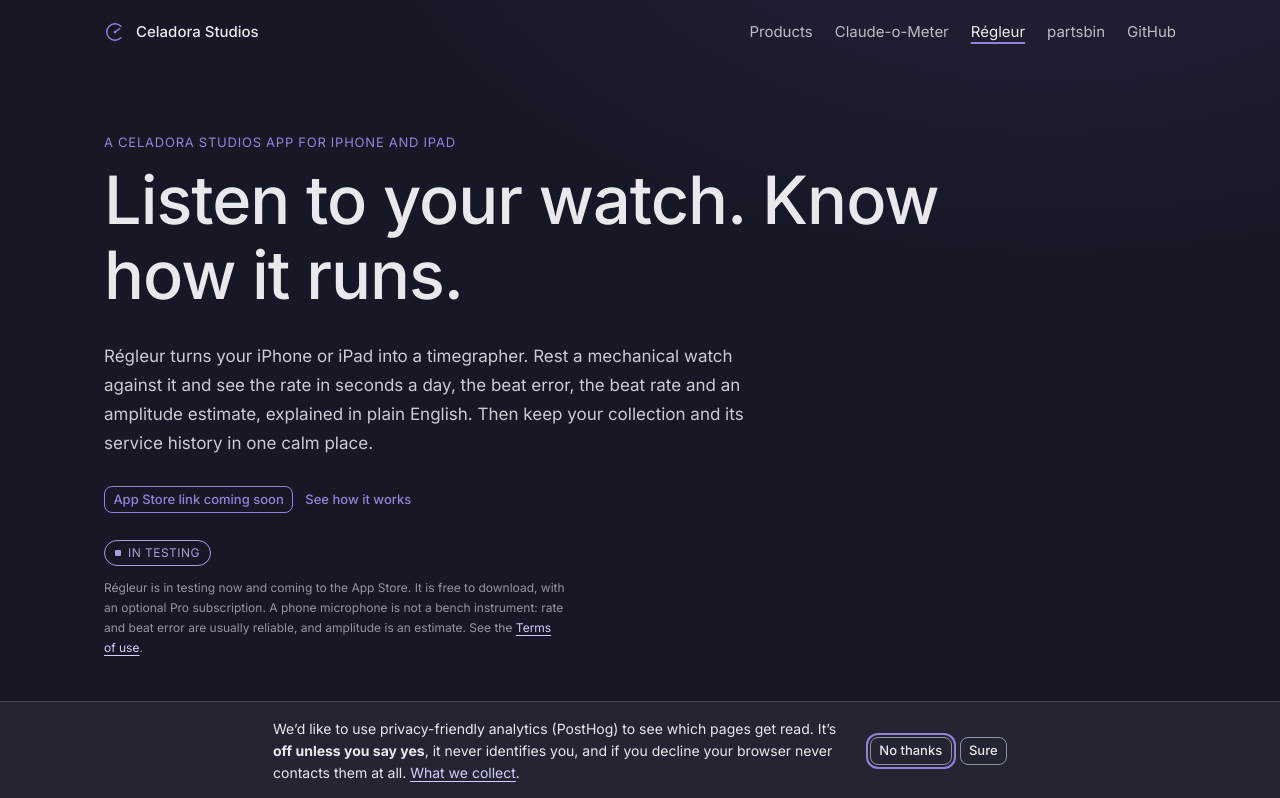
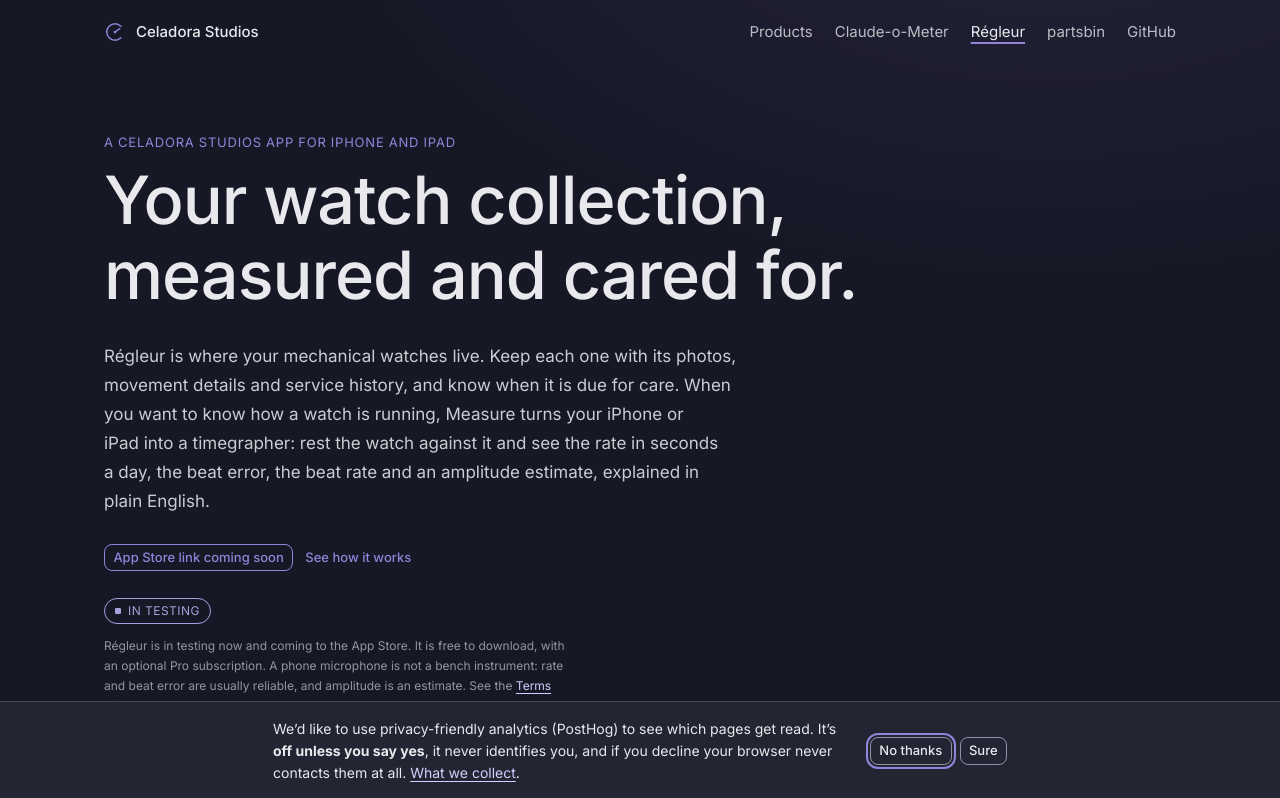
Before and after one commit to celadorastudios/celadora-site, a website: page regleur.html in a window 1280 px wide. Shown: the top 798 px of the page. Drawn offline with Linux system fonts and the light colour scheme.

Commit message:
feat: position Regleur as a collection and care app, with timegrapher as the Measure feature
Co-Authored-By: Claude Sonnet 5.5 <noreply@anthropic.com>

```diff
--- a/regleur.html
+++ b/regleur.html
@@ -4,13 +4,13 @@
 <meta charset="utf-8">
 <meta name="viewport" content="width=device-width, initial-scale=1">
 <title>Régleur · Celadora Studios</title>
-<meta name="description" content="Régleur turns your iPhone into a timegrapher for mechanical watches: rate, beat error, beat rate and an amplitude estimate. Audio never leaves your device.">
+<meta name="description" content="Régleur is your mechanical watch collection and care companion for iPhone and iPad: keep every watch and its service history, and Measure its rate, beat error and amplitude. Audio never leaves your device.">
 <link rel="canonical" href="https://celadora.net/regleur.html">
 <meta property="og:type" content="article">
 <meta property="og:site_name" content="Celadora Studios">
 <meta property="og:url" content="https://celadora.net/regleur.html">
 <meta property="og:title" content="Régleur · Celadora Studios">
-<meta property="og:description" content="Régleur turns your iPhone into a timegrapher for mechanical watches: rate, beat error, beat rate and an amplitude estimate. Audio never leaves your device.">
+<meta property="og:description" content="Régleur is your mechanical watch collection and care companion for iPhone and iPad: keep every watch and its service history, and Measure its rate, beat error and amplitude. Audio never leaves your device.">
 <!-- TODO(owner): replace with /assets/og-regleur.png (1200 x 630) once screenshots exist. -->
 <meta property="og:image" content="https://celadora.net/assets/og-celadora.png">
 <meta property="og:image:width" content="1200">
@@ -18,7 +18,7 @@
 <meta property="og:image:alt" content="Celadora Studios. Small tools that tell you the truth about your own work.">
 <meta name="twitter:card" content="summary_large_image">
 <meta name="twitter:title" content="Régleur · Celadora Studios">
-<meta name="twitter:description" content="Régleur turns your iPhone into a timegrapher for mechanical watches: rate, beat error, beat rate and an amplitude estimate. Audio never leaves your device.">
+<meta name="twitter:description" content="Régleur is your mechanical watch collection and care companion for iPhone and iPad: keep every watch and its service history, and Measure its rate, beat error and amplitude. Audio never leaves your device.">
 <meta name="twitter:image" content="https://celadora.net/assets/og-celadora.png">
 <link rel="icon" href="favicon.ico" sizes="any">
 <link rel="icon" type="image/svg+xml" href="favicon.svg">
@@ -57,12 +57,14 @@
 
   <section class="product-hero">
     <span class="kicker">A Celadora Studios app for iPhone and iPad</span>
-    <h1>Listen to your watch. Know how it runs.</h1>
+    <h1>Your watch collection, measured and cared for.</h1>
     <p class="lede" style="max-width: 60ch; margin: 30px 0 0; font-size: 17px; line-height: 29px; color: color-mix(in srgb, var(--color-text) 86%, transparent);">
-      Régleur turns your iPhone or iPad into a timegrapher. Rest a mechanical
-      watch against it and see the rate in seconds a day, the beat error, the
-      beat rate and an amplitude estimate, explained in plain English. Then
-      keep your collection and its service history in one calm place.
+      Régleur is where your mechanical watches live. Keep each one with its
+      photos, movement details and service history, and know when it is due for
+      care. When you want to know how a watch is running, Measure turns your
+      iPhone or iPad into a timegrapher: rest the watch against it and see the
+      rate in seconds a day, the beat error, the beat rate and an amplitude
+      estimate, explained in plain English.
     </p>
     <div class="card-actions" style="margin-top: 28px;">
       <!-- TODO(owner): at launch, set href to the App Store URL (https://apps.apple.com/app/id...),
```
Also changed, not shown: index.html (+2 -2 lines), privacy.html (+1 -1 lines), regleur/privacy.html (+1 -1 lines), regleur/support.html (+3 -3 lines).
